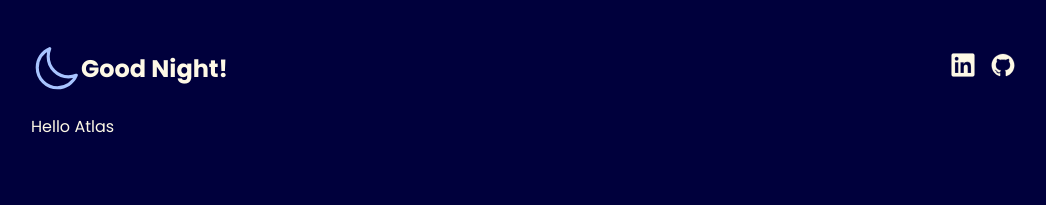
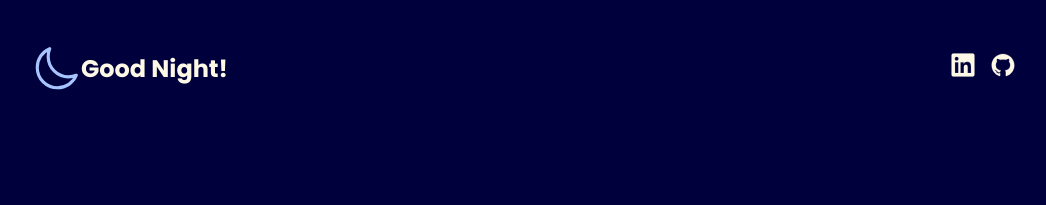
Before and after one commit to BPChance/atlas-react-and-jsx, a React (Vite) app: page / in a window 1280 px wide. Shown: the top 205 px of the page, without its empty margins (109-1155 px from the left). Built offline with nearby package versions, Linux system fonts and the light colour scheme.

Commit message:
removed text from App component

```diff
--- a/src/App.jsx
+++ b/src/App.jsx
@@ -4,7 +4,6 @@ function App() {
   return (
     <div className="app">
       <Header />
-      Hello Atlas
     </div>
   );
 }
```
